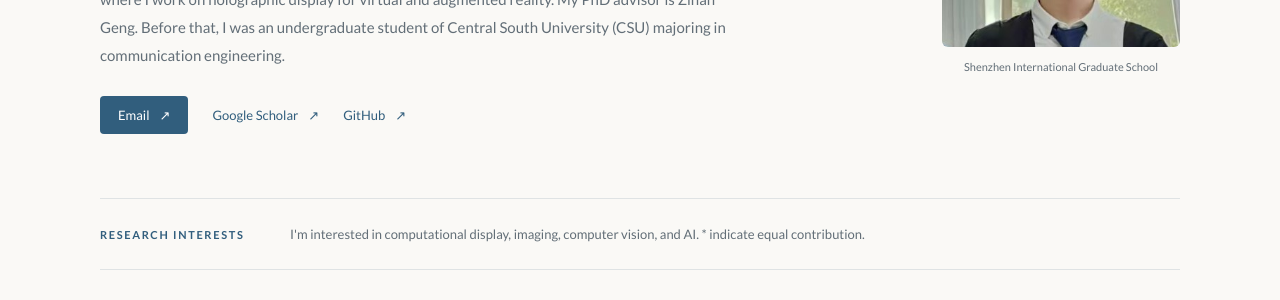
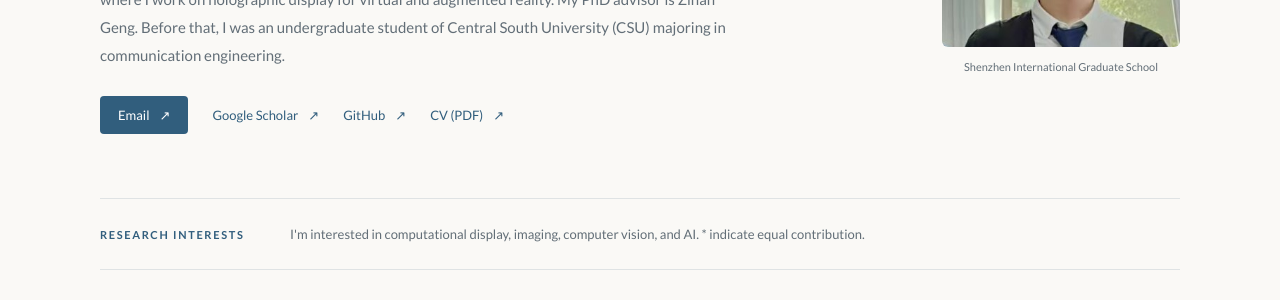
Before and after one commit to MiZhou22/MiZhou22.github.io, a Jekyll site: the page built from index.html, in a window 1280 px wide and 900 px high. Shown: the part 373-673 px from the top of the window. Built offline with Jekyll 4.4.1, drawn with Linux system fonts in a browser that asks for light colours.

Commit message:
Add CV link beside GitHub profile

```diff
--- a/_config.yml
+++ b/_config.yml
@@ -20,6 +20,7 @@ homepage:
   email_display: zhoumicsu[at]qq.com
   email_href: mailto:zhoumicsu@qq.com
   github_url: https://github.com/MiZhou22
+  cv_path: /pdfs/Mi-Zhou-CV.pdf # Public CV linked beside the GitHub profile.
   scholar_url: https://scholar.google.com/citations?user=h94WP2gAAAAJ&hl=en
   research_summary: I'm interested in computational display, imaging, computer vision, and AI. * indicate equal contribution.
   credit_name: Jon Barron
--- a/_layouts/default.html
+++ b/_layouts/default.html
@@ -27,6 +27,7 @@
           <li><a class="contact-link" href="{{ site.homepage.email_href }}">Email <span aria-hidden="true">↗</span></a></li>
           <li><a href="{{ site.homepage.scholar_url }}">Google Scholar <span aria-hidden="true">↗</span></a></li>
           <li><a href="{{ site.homepage.github_url }}">GitHub <span aria-hidden="true">↗</span></a></li>
+          <li><a href="{{ site.homepage.cv_path | relative_url }}">CV (PDF) <span aria-hidden="true">↗</span></a></li>
         </ul>
       </div>
       <figure class="profile-portrait">
```
Also changed, not shown: 1 other file.
